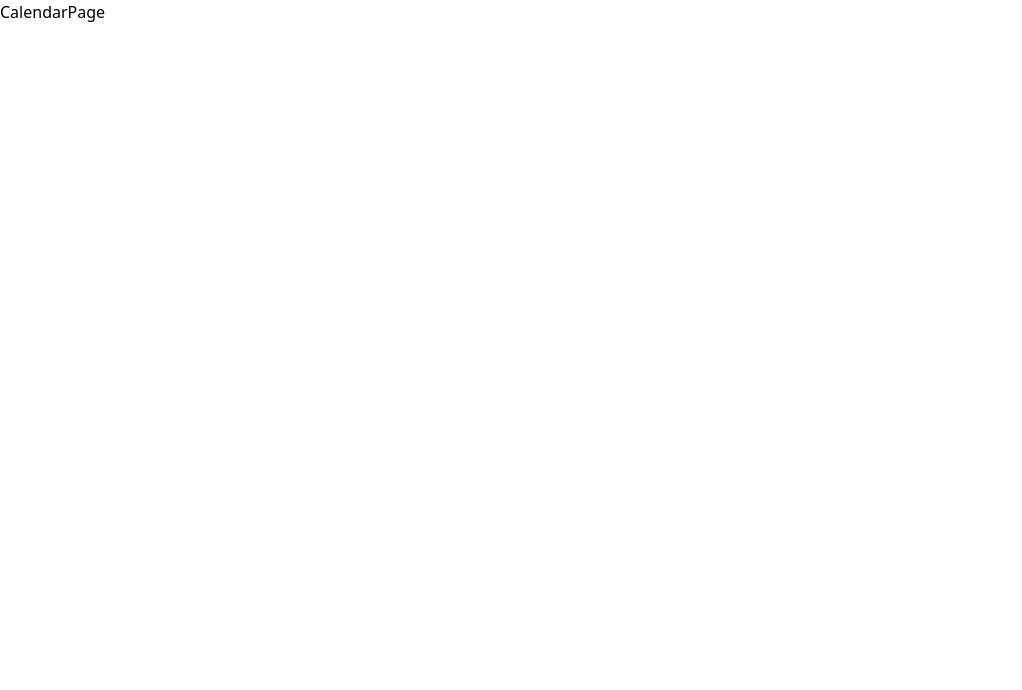
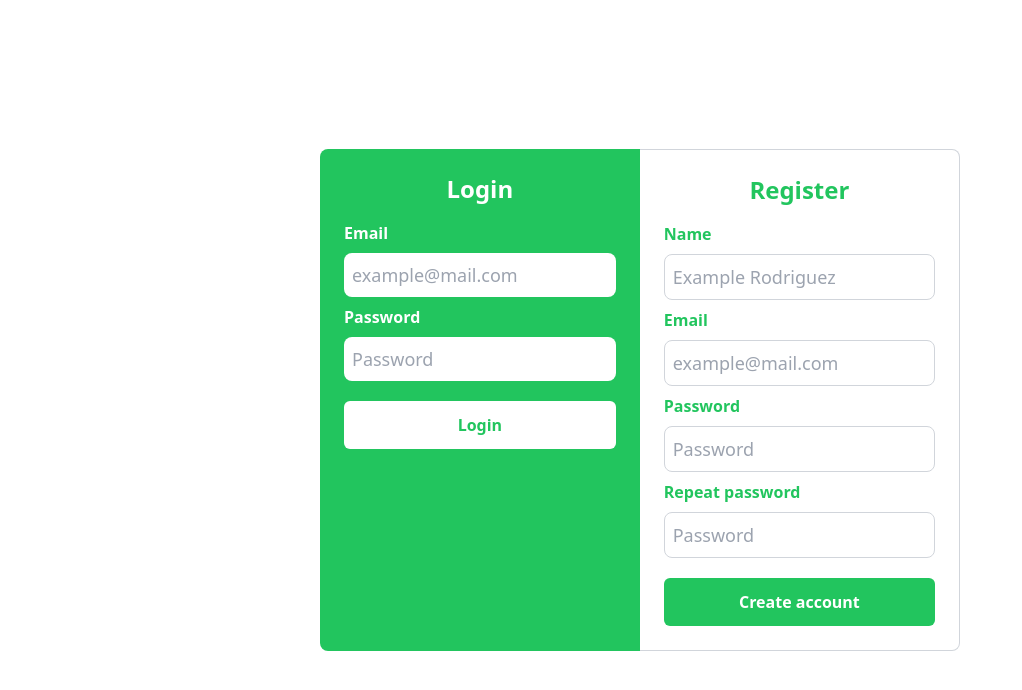
Before and after one commit to esisjesus/calendar-app, a React (Vite) app: page /auth in a window 1280 px wide. Shown: the top 690 px of the page, without its empty margins (0-1022 px from the left). Built offline with nearby package versions, Linux system fonts and the light colour scheme.

Commit message:
added fontawesome library and a login page structure and styles

```diff
--- a/package.json
+++ b/package.json
@@ -9,6 +9,10 @@
     "preview": "vite preview"
   },
   "dependencies": {
+    "@fortawesome/fontawesome-svg-core": "^6.3.0",
+    "@fortawesome/free-regular-svg-icons": "^6.3.0",
+    "@fortawesome/free-solid-svg-icons": "^6.3.0",
+    "@fortawesome/react-fontawesome": "^0.2.0",
     "react": "^18.2.0",
     "react-dom": "^18.2.0",
     "react-router-dom": "6"
--- a/src/auth/pages/LoginPage.jsx
+++ b/src/auth/pages/LoginPage.jsx
@@ -1,5 +1,35 @@
+import { FontAwesomeIcon } from '@fortawesome/react-fontawesome'
+import { faCalendar } from '@fortawesome/free-regular-svg-icons'
+
 export const LoginPage = () => {
+
   return (
-    <div>LoginPage</div>
-  )
-}
+    <div className='w-screen flex justify-center items-center md:h-screen'>
+      <div className='flex rounded-lg flex-col w-screen md:h-auto md:w-4/6 md:flex-row xl:w-3/6'>
+          <form className='bg-green-500 p-6 h-screen w-screen md:h-auto md:w-full rounded-tl-lg rounded-bl-lg'>
+            <h1 className='text-2xl text-center mb-4 text-white font-bold'>Login</h1>
+            <h2 className='text-white font-bold'>Email</h2>
+            <input type="email" placeholder='example@mail.com'  className='my-2 rounded-lg text-lg p-2 w-full'/>
+            <h2 className='text-white font-bold'>Password</h2>
+            <input type="password" placeholder='Password'  className='my-2 rounded-lg text-lg p-2 w-full'/>
+            <br/>
+            <button className='bg-white text-green-500 p-3 rounded-md w-full mt-3 font-bold hover:bg-green-800 hover:text-white' type='submit'>Login</button>
+          </form>
+
+          <form className='bg-white p-6 border-r border-t border-b border-gray-300 h-screen w-screen md:h-auto md:w-full rounded-tr-lg rounded-br-lg'>
+            <h1 className='text-2xl text-center mb-4 text-green-500 font-bold'>Register</h1>
+            <h2 className='text-green-500 font-bold'>Name</h2>
+            <input type="text" placeholder='Example Rodriguez'  className='my-2 rounded-lg text-lg p-2 w-full border-gray-300 border'/>
+            <h2 className='text-green-500 font-bold'>Email</h2>
+            <input type="email" placeholder='example@mail.com'  className='my-2 rounded-lg text-lg p-2 w-full  border-gray-300 border'/>
+            <h2 className='text-green-500 font-bold'>Password</h2>
+            <input type="password" placeholder='Password'  className='my-2 rounded-lg text-lg p-2 w-full  border-gray-300 border'/>
+            <h2 className='text-green-500 font-bold'>Repeat password</h2>
+            <input type="password" placeholder='Password'  className='my-2 rounded-lg text-lg p-2 w-full  border-gray-300 border'/>
+            <br/>
+            <button className='bg-green-500 text-white p-3 rounded-md w-full mt-3 font-bold hover:bg-green-800' type='submit'>Create account</button>
+          </form>
+      </div>
+    </div>
+  );
+};
--- a/src/router/AppRouter.jsx
+++ b/src/router/AppRouter.jsx
@@ -4,7 +4,7 @@ import { CalendarPage } from "../calendar"
 
 export const AppRouter = () => {
 
-    const auth = 'authenticated'
+    const auth = 'non-authenticated'
 
   return (
     <Routes>
```
Also changed, not shown: 2 other files (tests, documents, lock files or other folders).
